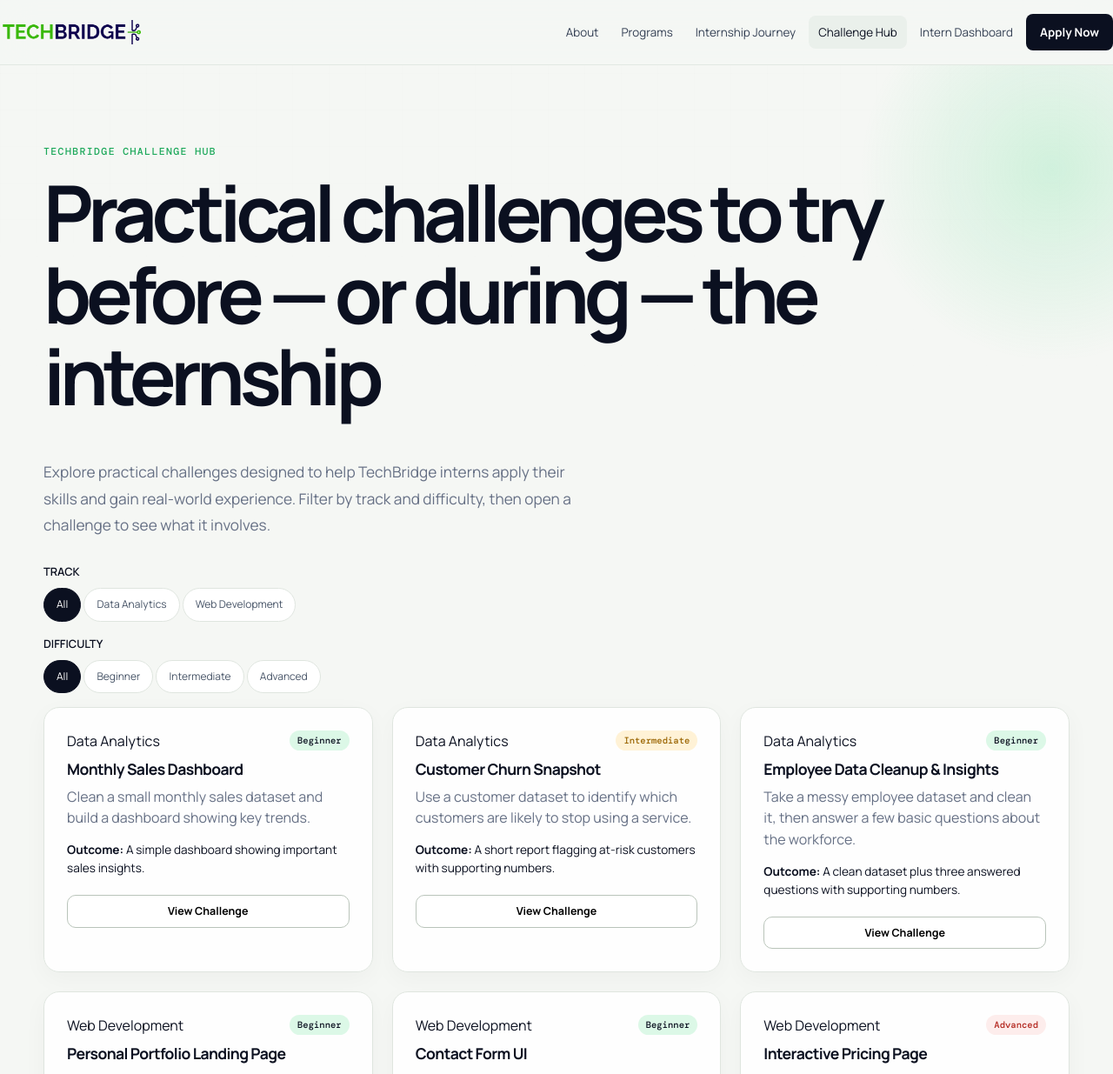
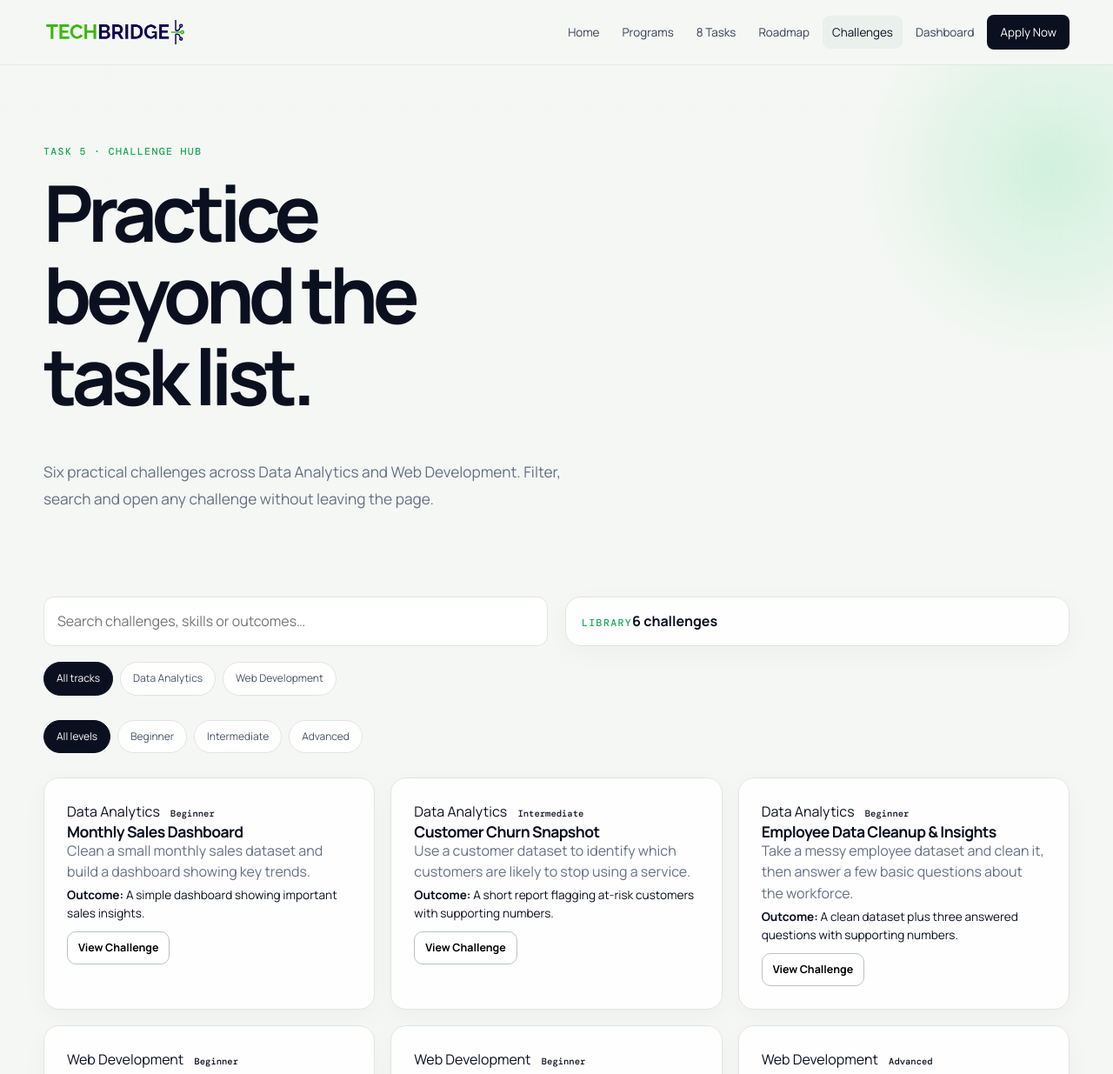
Before and after one commit to abenajuliana04-lang/techbridge-website, a website: page challenges.html in a window 1280 px wide. Shown: the top 1235 px of the page at 87% size. Drawn offline with nearby package versions, Linux system fonts and the light colour scheme.

Commit message:
Polish TechBridge platform and surface all internship tasks

```diff
--- a/challenges.html
+++ b/challenges.html
@@ -1,114 +1,10 @@
-<!DOCTYPE html>
-<html lang="en">
-<head>
-<meta charset="UTF-8">
-<meta name="viewport" content="width=device-width, initial-scale=1">
-<title>Challenge Hub — TechBridge</title>
-<link rel="stylesheet" href="style.css">
-<style>
-  .challenge-card{ display:flex; flex-direction:column; gap:10px; }
-  .challenge-top{ display:flex; justify-content:space-between; align-items:flex-start; gap:10px; }
-  .diff-Beginner{ background:rgba(47,214,115,.16); color:var(--circuit-deep); }
-  .diff-Intermediate{ background:#FFF2D6; color:#9A6400; }
-  .diff-Advanced{ background:#FDEDEC; color:#B3261E; }
-  .filter-group{ margin-bottom:16px; }
-  .filter-group-label{ font-size:.8rem; color:var(--slate); margin-bottom:8px; font-weight:600; }
-  #challengeGrid{ display:grid; grid-template-columns:repeat(3,1fr); gap:22px; }
-  @media (max-width:900px){ #challengeGrid{ grid-template-columns:repeat(2,1fr); } }
-  @media (max-width:640px){ #challengeGrid{ grid-template-columns:1fr; } }
-</style>
-</head>
-<body>
-
-<header class="site-header">
-  <nav class="nav">
-    <a href="index.html" class="brand"><img src="techbridge-logo.png" alt="TechBridge logo"></a>
-    <button class="nav-toggle" id="navToggle" aria-label="Toggle navigation">☰</button>
-    <ul class="nav-links" id="navLinks">
-      <li><a href="index.html#about">About</a></li>
-      <li><a href="programs.html">Programs</a></li>
-      <li><a href="tasks.html">Internship Journey</a></li>
-      <li><a href="challenges.html" class="active">Challenge Hub</a></li>
-      <li><a href="dashboard.html">Intern Dashboard</a></li>
-      <li><a href="index.html#contact" class="btn nav-cta">Apply Now</a></li>
-    </ul>
-  </nav>
-</header>
-
-<main>
-  <section class="hero" style="padding-bottom:12px;">
-    <div class="wrap">
-      <div class="eyebrow">TechBridge Challenge Hub</div>
-      <h1 style="max-width:22ch;">Practical challenges to try before — or during — the internship</h1>
-      <p class="hero-tag">Explore practical challenges designed to help TechBridge interns apply their skills and gain real-world experience. Filter by track and difficulty, then open a challenge to see what it involves.</p>
-    </div>
-  </section>
-
-  <section style="padding-top:0;">
-    <div class="wrap">
-
-      <div class="filter-group">
-        <div class="filter-group-label">TRACK</div>
-        <div class="filter-row" id="trackFilters">
-          <button class="filter-btn active" data-track="All">All</button>
-          <button class="filter-btn" data-track="Data Analytics">Data Analytics</button>
-          <button class="filter-btn" data-track="Web Development">Web Development</button>
-        </div>
-      </div>
-
-      <div class="filter-group">
-        <div class="filter-group-label">DIFFICULTY</div>
-        <div class="filter-row" id="difficultyFilters">
-          <button class="filter-btn active" data-difficulty="All">All</button>
-          <button class="filter-btn" data-difficulty="Beginner">Beginner</button>
-          <button class="filter-btn" data-difficulty="Intermediate">Intermediate</button>
-          <button class="filter-btn" data-difficulty="Advanced">Advanced</button>
-        </div>
-      </div>
-
-      <div id="challengeGrid"></div>
-      <div class="empty-state" id="emptyState" style="display:none;">No challenges match those filters. Try a different combination.</div>
-    </div>
-  </section>
-</main>
-
-<footer class="site-footer">
-  <div class="wrap">
-    <div class="footer-grid">
-      <div>
-        <div class="footer-brand"><img src="techbridge-logo.png" alt="TechBridge logo"></div>
-        <p style="color:#9ba0c0; max-width:34ch;">Bridging Learning to Real-World Experience. A program by Baselink Services Limited.</p>
-      </div>
-      <div>
-        <h4>Explore</h4>
-        <a href="programs.html">Programs</a>
-        <a href="tasks.html">Internship Journey</a>
-        <a href="challenges.html">Challenge Hub</a>
-        <a href="dashboard.html">Intern Dashboard</a>
-      </div>
-      <div>
-        <h4>Get involved</h4>
-        <a href="https://forms.gle/techbridge-internship-application" target="_blank" rel="noopener">Apply Now</a>
-        <a href="https://chat.whatsapp.com/techbridge-community" target="_blank" rel="noopener">WhatsApp Community</a>
-        <a href="mailto:techbridgebaslink@gmail.com">techbridgebaslink@gmail.com</a>
-      </div>
-    </div>
-    <div class="footer-bottom">© 2026 TechBridge by Baselink Services Limited. All rights reserved.</div>
-  </div>
-</footer>
-
-<!-- Challenge detail modal -->
-<div class="modal-overlay" id="modalOverlay">
-  <div class="modal">
-    <button class="modal-close" id="modalClose" aria-label="Close">✕</button>
-    <div id="modalContent"></div>
-  </div>
-</div>
-
-<script src="challenges.js"></script>
-<script>
-  document.getElementById('navToggle').addEventListener('click', () =>
-    document.getElementById('navLinks').classList.toggle('open'));
-</script>
-</body>
-</html>
+<!DOCTYPE html><html lang="en"><head><meta charset="UTF-8"><meta name="viewport" content="width=device-width, initial-scale=1"><title>Challenge Hub — TechBridge</title><link rel="stylesheet" href="style.css"></head><body>
+<header class="site-header"><nav class="nav wrap"><a href="index.html" class="brand"><img src="techbridge-logo.png" alt="TechBridge"></a><button class="nav-toggle" id="navToggle">☰</button><ul class="nav-links" id="navLinks"><li><a href="index.html">Home</a></li><li><a href="programs.html">Programs</a></li><li><a href="tasks.html">8 Tasks</a></li><li><a href="roadmap.html">Roadmap</a></li><li><a class="active" href="challenges.html">Challenges</a></li><li><a href="dashboard.html">Dashboard</a></li><li><a href="index.html#contact" class="nav-cta">Apply Now</a></li></ul></nav></header>
+<main><section class="hero"><div class="wrap"><div class="eyebrow">Task 5 · Challenge Hub</div><h1>Practice beyond the task list.</h1><p class="hero-tag">Six practical challenges across Data Analytics and Web Development. Filter, search and open any challenge without leaving the page.</p></div></section>
+<section style="padding-top:10px"><div class="wrap"><div class="grid-2" style="margin-bottom:18px"><input class="search" id="challengeSearch" placeholder="Search challenges, skills or outcomes…"><div class="card" style="padding:15px 18px"><span class="eyebrow" style="margin:0">Library</span><strong id="challengeCount">6 challenges</strong></div></div>
+<div class="filters" id="trackFilters"><button class="filter-btn active" data-track="All">All tracks</button><button class="filter-btn" data-track="Data Analytics">Data Analytics</button><button class="filter-btn" data-track="Web Development">Web Development</button></div>
+<div class="filters" id="difficultyFilters"><button class="filter-btn active" data-difficulty="All">All levels</button><button class="filter-btn" data-difficulty="Beginner">Beginner</button><button class="filter-btn" data-difficulty="Intermediate">Intermediate</button><button class="filter-btn" data-difficulty="Advanced">Advanced</button></div>
+<div id="challengeGrid" class="grid-3"></div><div class="empty-state" id="emptyState" style="display:none">No challenges match your filters. Try another combination.</div></div></section></main>
+<footer class="site-footer"><div class="wrap"><div class="footer-grid"><div><div class="footer-brand"><img src="techbridge-logo.png" alt="TechBridge"></div><p>Bridging Learning to Real-World Experience.</p></div><div><h4>Explore</h4><a href="programs.html">Programs</a><a href="tasks.html">8 Tasks</a><a href="roadmap.html">Roadmap</a><a href="challenges.html">Challenges</a><a href="dashboard.html">Dashboard</a></div><div><h4>Contact</h4><a href="mailto:techbridgebaslink@gmail.com">techbridgebaslink@gmail.com</a></div></div><div class="footer-bottom">© 2026 TechBridge by Baselink Services Limited.</div></div></footer>
+<div class="modal-overlay" id="modalOverlay"><div class="modal"><button class="modal-close" id="modalClose">✕</button><div id="modalContent"></div></div></div>
+<script src="challenges.js"></script><script>document.getElementById('navToggle').addEventListener('click',()=>document.getElementById('navLinks').classList.toggle('open'));</script></body></html>
```
